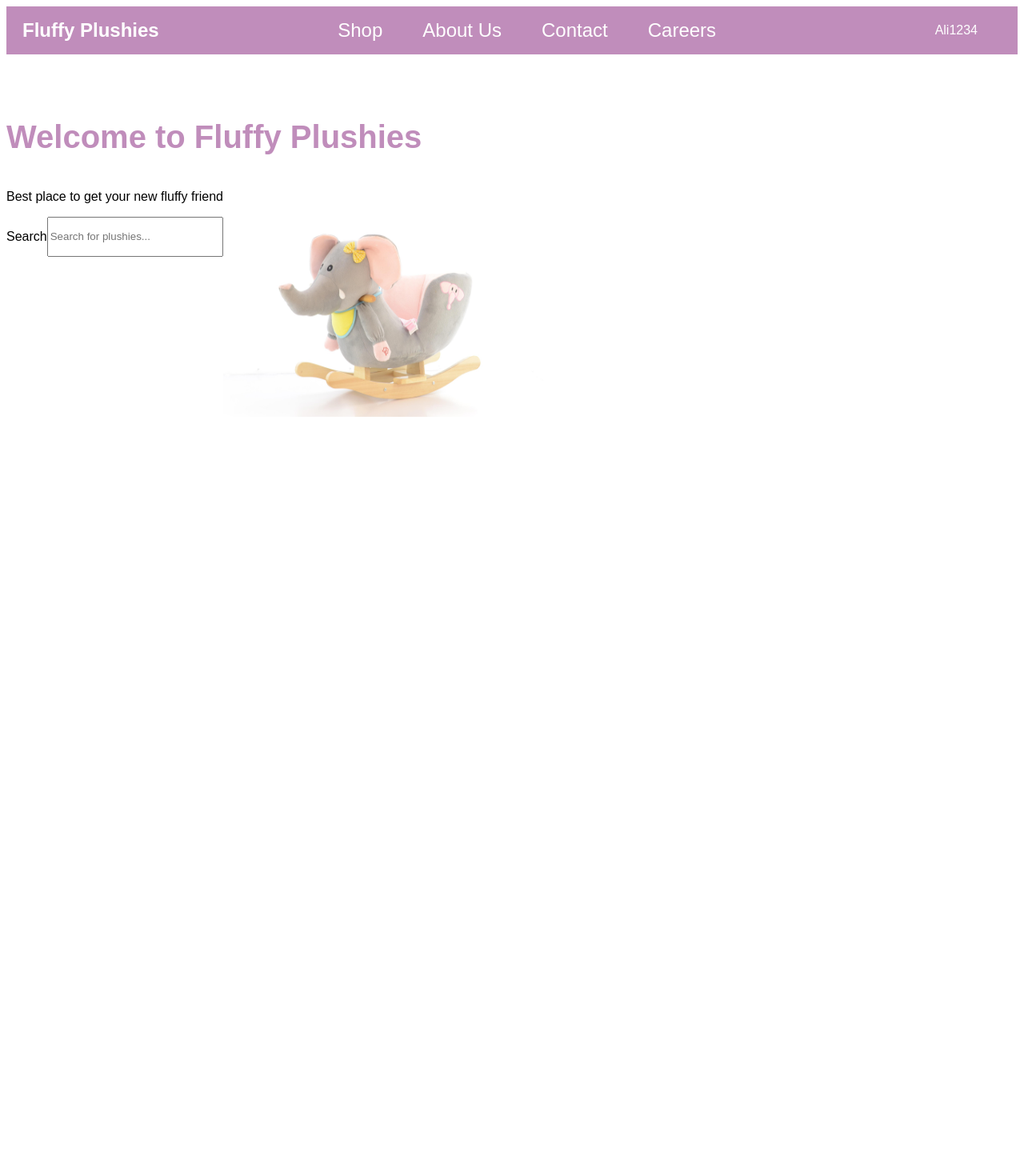
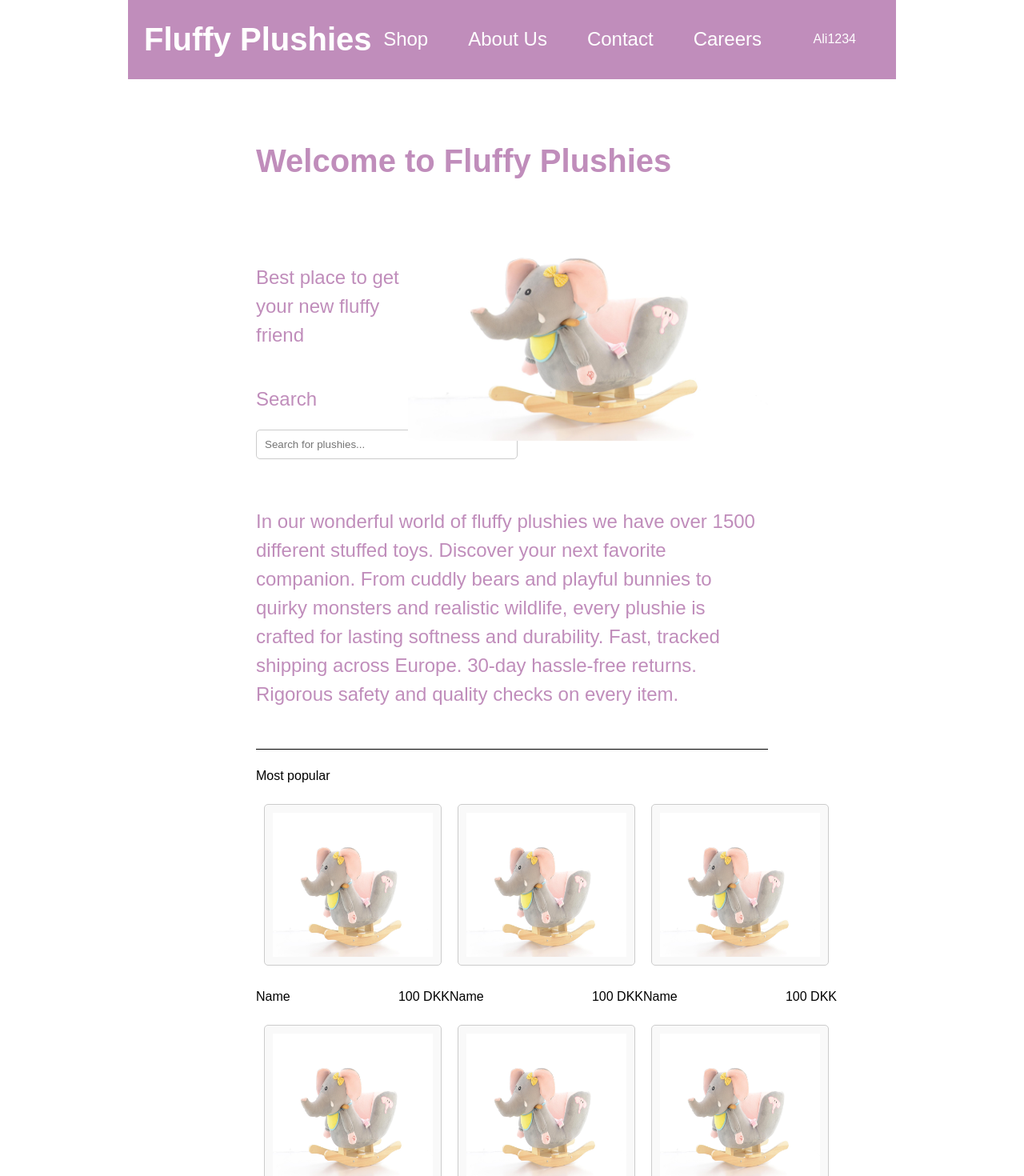
Before and after one commit to WebSecDetectives/fluffy-plushies-webshop-frontend, an Angular app: page / in a window 1280 px wide. Shown: the top 1470 px of the page at 80% size. Before the commit the page ends 800 px from the top, so only its background shows below. Built offline with nearby package versions, Linux system fonts and the light colour scheme.

Commit message:
home page built

```diff
--- a/src/app/home/home.css
+++ b/src/app/home/home.css
@@ -33,6 +33,11 @@
 
 .d-flex-space-around{
   justify-content: space-around;
+}
+
+.margin-right-left-auto{
+  margin-right: auto;
+  margin-left: auto;
 }
 
 .text-bold{
@@ -117,24 +122,76 @@ a{
   font-size: 2.5rem;
 }
 
+.text-size-1-5-rem{
+  font-size: 1.5rem;
+}
+
+.text-size-1-rem{
+  font-size: 1rem;
+}
+
 .text-color-purple{
   color: #C08DBB;
 }
 
+.text-line-height-1-5{
+  line-height: 1.5;
+}
+
+
 .home-img-top{
-  width: 400px;
+  width: 450px;
   height: 300px;
 }
 
+
+
 .width-100{
   width: 100%;
+}
+
+.width-70{
+  width: 70%;
+}
+
+.width-65{
+  width: 65%;
+}
+
+.width-50{
+  width: 50%;
 }
 
 .display-inline-block{
   display: inline-block;
 }
 
+.searchbar{
+  width: 100%;
+  padding: 10px;
+  padding-right: 125px;
+  border-radius: 5px;
+  border: 1px solid #ccc;
+  font-family: Arial, Helvetica, sans-serif;
+}
+
 p{
   font-family: Arial, Helvetica, sans-serif;
   font-size: medium;
 }
+
+hr{
+  border: 0;
+  height: 1px;
+  background: #000000;
+}
+
+.card{
+  border: 1px solid #ccc;
+  border-radius: 5px;
+  padding: 10px;
+  margin: 10px;
+  background-color: #f9f9f9;
+  width: 200px;
+  height: 180px;
+}
--- a/src/app/home/home.html
+++ b/src/app/home/home.html
@@ -1,8 +1,8 @@
-<div>
-  <div class="nav d-flex flex-column d-flex-space-between d-flex-align-center">
+<div class="">
+  <div class="nav d-flex flex-column d-flex-space-between d-flex-align-center width-75 margin-right-left-auto">
 
     <div class="margin-left-20">
-      <h1 class="text-bold text-color-white">Fluffy Plushies</h1>
+      <h1 class="text-bold text-color-white text-size-2-5-rem">Fluffy Plushies</h1>
     </div>
     <div>
       <a class="margin-right-50" href="">Shop</a>
@@ -18,22 +18,22 @@
 
 <br><br><br>
 
-<div class="width-100 d-flex  d-flex-column">
-  <div class="">
-  <div >
-    <h1 class="very-bold text-color-purple text-size-2-5-rem">Welcome to Fluffy Plushies</h1>
+<div class="width-50  d-flex  d-flex-column d-flex-space-between d-flex-align-center margin-right-left-auto">
+  <div class="width-100 d-flex">
+    <h1 class="text-color-purple text-size-2-5-rem">Welcome to Fluffy Plushies</h1>
   </div>
 
-<div class="width-75 d-flex">
+<div class="width-100 d-flex d-flex-space-between">
 
   <div>
-    <p>Best place to get
-your new fluffy
+    <br><br><br>
+    <p class="text-color-purple text-size-1-5-rem text-line-height-1-5">Best place to get <br>
+your new fluffy <br>
 friend</p>
 
-<div class="d-flex d-flex-space-between">
-  <p>Search</p>
-  <input type="text" class="width-100" placeholder="Search for plushies...">
+<div class="d-flex d-flex-column d-flex-space-between">
+  <p class="text-color-purple text-size-1-5-rem">Search</p>
+  <input type="text" class="padding-right-50 searchbar" placeholder="Search for plushies...">
 </div>
   </div>
 
@@ -42,9 +42,42 @@ friend</p>
   </div>
 
 </div>
+<br><br>
+<p class="text-color-purple text-size-1-5-rem text-line-height-1-5">
+  In our wonderful world of fluffy plushies we have over 1500 different stuffed toys. Discover your next favorite companion.
+  From cuddly bears and playful bunnies to quirky monsters and realistic wildlife, every plushie is crafted for lasting softness and durability.
+  Fast, tracked shipping across Europe. 30-day hassle-free returns. Rigorous safety and quality checks on every item.
+</p>
+<br>
+<hr class="width-100">
+</div>
+<div class="width-50  d-flex  d-flex-column  margin-right-left-auto">
+  <p>Most popular</p>
+  <div class="width-100 d-flex d-flex-row d-flex-space-between" *ngFor="let i of [1, 2, 3]">
+    <div >
+      <img class="card" src="toy-805814_1920.jpg" alt="">
+      <div class="width-100 d-flex d-flex-row d-flex-space-between">
+        <p>Name</p>
+        <p>100 DKK</p>
+      </div>
+    </div>
+    <div>
+      <img class="card" src="toy-805814_1920.jpg" alt="">
+       <div class="width-100 d-flex d-flex-row d-flex-space-between">
+        <p>Name</p>
+        <p>100 DKK</p>
+      </div>
+    </div>
+    <div>
+      <img class="card" src="toy-805814_1920.jpg" alt="">
+       <div class="width-100 d-flex d-flex-row d-flex-space-between">
+        <p>Name</p>
+        <p>100 DKK</p>
+      </div>
+    </div>
   </div>
 </div>
 
+<br><br><br><br>
 
-  <footer></footer>
 </div>
--- a/src/app/home/home.ts
+++ b/src/app/home/home.ts
@@ -1,8 +1,10 @@
+
+import { CommonModule } from '@angular/common';
 import { Component } from '@angular/core';
 
 @Component({
   selector: 'app-home',
-  imports: [],
+  imports: [CommonModule],
   templateUrl: './home.html',
   styleUrl: './home.css'
 })
--- a/src/index.html
+++ b/src/index.html
@@ -9,5 +9,6 @@
 </head>
 <body>
   <app-root></app-root>
+    <footer style="text-align: center; background-color: gainsboro; padding: 10px; margin: 0;">All rights reserved. Fluffy Plushies A/S. CVR - 23343243243</footer>
 </body>
 </html>
--- a/src/styles.css
+++ b/src/styles.css
@@ -1 +1,4 @@
 /* You can add global styles to this file, and also import other style files */
+body{
+  margin: 0;
+}
```
